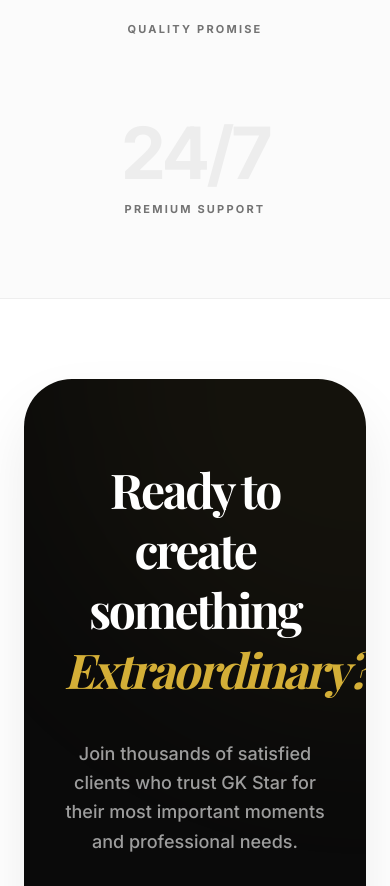
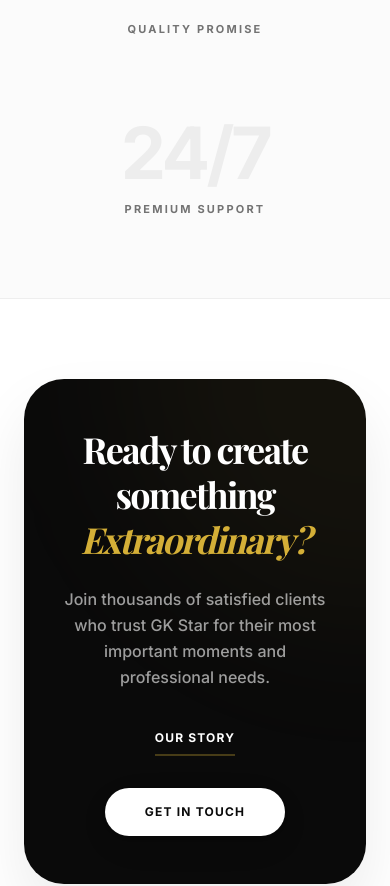
Before and after one commit to Thushyanthini0507/gk_star, a Next.js app: page / in a window 390 px wide. Shown: the part 3800-4686 px from the top of the page. Built offline with nearby package versions, Linux system fonts and the light colour scheme; a web font is replaced by a local one.

Commit message:
implement home page with hero, featured services, and call-to-action sections

```diff
--- a/src/app/page.tsx
+++ b/src/app/page.tsx
@@ -143,20 +143,20 @@
       {/* CTA Section */}
       <section className="section-padding bg-white">
         <div className="container-custom">
-          <div className="bg-foreground py-20 md:py-32 px-10 md:px-20 rounded-[3rem] md:rounded-[4rem] text-center relative overflow-hidden shadow-hover">
-            <div className="absolute top-0 right-0 w-[40rem] h-[40rem] bg-primary-gold/5 rounded-full blur-[100px] -mr-80 -mt-80"></div>
-            <div className="max-w-4xl mx-auto relative z-10">
-              <h2 className="text-5xl md:text-8xl font-bold mb-10 leading-tight tracking-tighter text-background font-heading">
+          <div className="bg-foreground py-12 md:py-20 px-8 md:px-12 rounded-3xl md:rounded-[3rem] text-center relative overflow-hidden shadow-hover">
+            <div className="absolute top-0 right-0 w-[30rem] h-[30rem] bg-primary-gold/5 rounded-full blur-[80px] -mr-60 -mt-60"></div>
+            <div className="max-w-3xl mx-auto relative z-10">
+              <h2 className="text-4xl md:text-6xl font-bold mb-6 leading-tight tracking-tighter text-background font-heading">
                 Ready to create something <br/>
                 <span className="text-primary-gold italic font-heading">Extraordinary?</span>
               </h2>
-              <p className="text-background/60 text-lg md:text-xl font-medium mb-16 leading-relaxed">
+              <p className="text-background/60 text-base md:text-lg font-medium mb-10 leading-relaxed">
                 Join thousands of satisfied clients who trust GK Star for their <br className="hidden md:block"/>
                 most important moments and professional needs.
               </p>
-              <div className="flex flex-col md:flex-row items-center justify-center gap-10">
-                 <Link href="/about" className="text-background hover:text-primary-gold font-bold uppercase tracking-widest text-xs transition-colors border-b-2 border-primary-gold/30 pb-2">Our Story</Link>
-                 <Link href="/contact" className="bg-background text-foreground px-14 py-5 rounded-full font-bold text-sm uppercase tracking-widest hover:bg-primary-gold transition-all shadow-premium">Get in Touch</Link>
+              <div className="flex flex-col md:flex-row items-center justify-center gap-8 md:gap-10">
+                 <Link href="/about" className="text-background hover:text-primary-gold font-bold uppercase tracking-widest text-xs transition-colors border-b-2 border-primary-gold/30 pb-2 flex-shrink-0">Our Story</Link>
+                 <Link href="/contact" className="bg-background text-foreground px-10 py-4 rounded-full font-bold text-xs uppercase tracking-widest hover:bg-primary-gold transition-all shadow-premium flex-shrink-0">Get in Touch</Link>
               </div>
             </div>
           </div>
```
